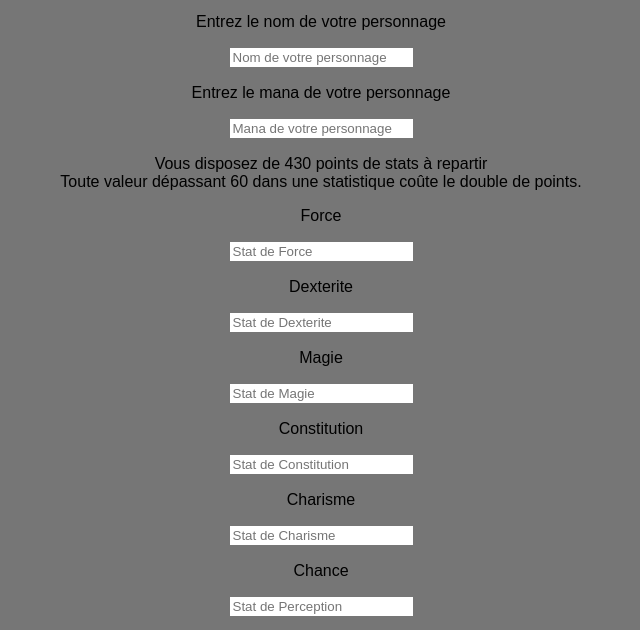
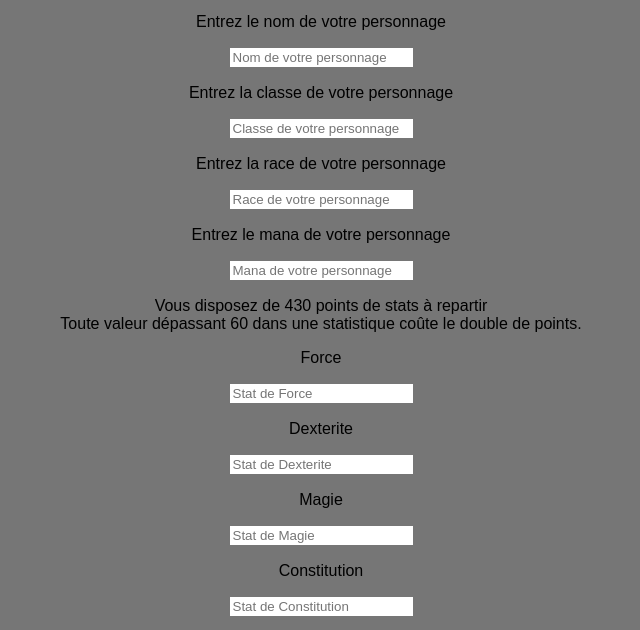
Before and after one commit to WMowgly/ArcaneSyncWeb, a website: page website/create_player.html in a window 1280 px wide. Shown: the part 165-795 px from the top of the page, without its empty margins (319-959 px from the left). Drawn offline with Linux system fonts and the light colour scheme.

Commit message:
Stat complete joueur

```diff
--- a/website/create_player.html
+++ b/website/create_player.html
@@ -15,6 +15,14 @@
       <p>Entrez le nom de votre personnage</p>
       <input type="text" id="player_name" placeholder="Nom de votre personnage">
       <br>
+
+      <p>Entrez la classe de votre personnage</p>
+      <input type="text" id="player_class" placeholder="Classe de votre personnage">
+      <br>
+      <p>Entrez la race de votre personnage</p>
+      <input type="text" id="player_race" placeholder="Race de votre personnage">
+      <br>
+
       <p>Entrez le mana de votre personnage</p>
       <input type="text" id="player_mana" placeholder="Mana de votre personnage">
       <br>
```
